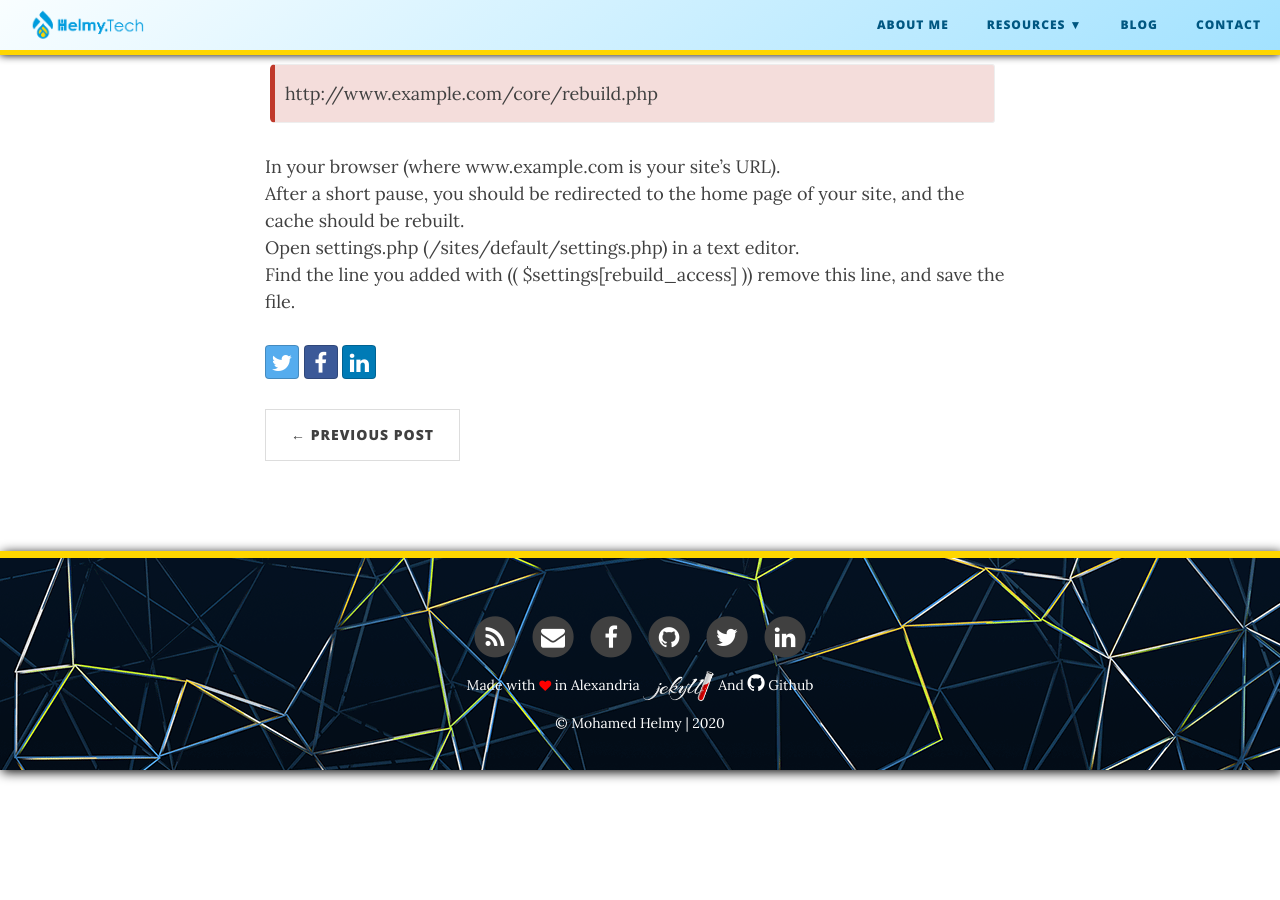
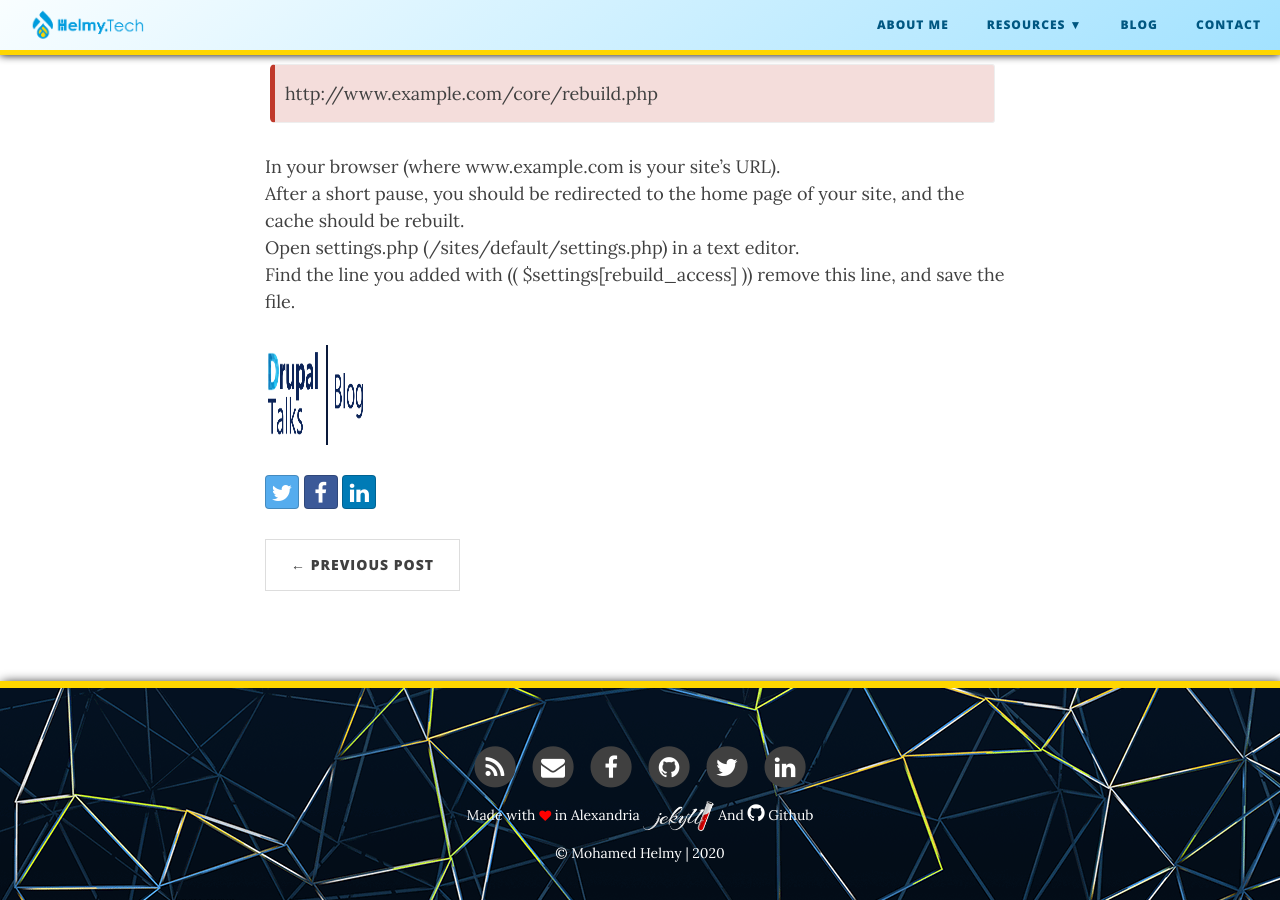
Before and after one commit to M-Helmy/m-helmy.github.io, a Jekyll site: the page built from _posts/2021-04-23-Interview.md, in a window 1280 px wide and 900 px high, scrolled down 925 px. Built offline with Jekyll 4.4.1, drawn with Linux system fonts in a browser that asks for light colours; nearby versions of some CDN libraries.

Commit message:
Update 2021-04-23-Interview.md

```diff
--- a/_posts/2021-04-23-Interview.md
+++ b/_posts/2021-04-23-Interview.md
@@ -23,3 +23,5 @@ In your browser (where www.example.com is your site’s URL).<br/>
 After a short pause, you should be redirected to the home page of your site, and the cache should be rebuilt.<br/>
 Open settings.php (/sites/default/settings.php) in a text editor.<br/>
 Find the line you added with (( $settings[rebuild_access] )) remove this line, and save the file.<br/>
+
+<img src="/img/DrupalTalks.png" alt="MarineGEO circle logo" style="height: 100px; width:100px;"/>
```
